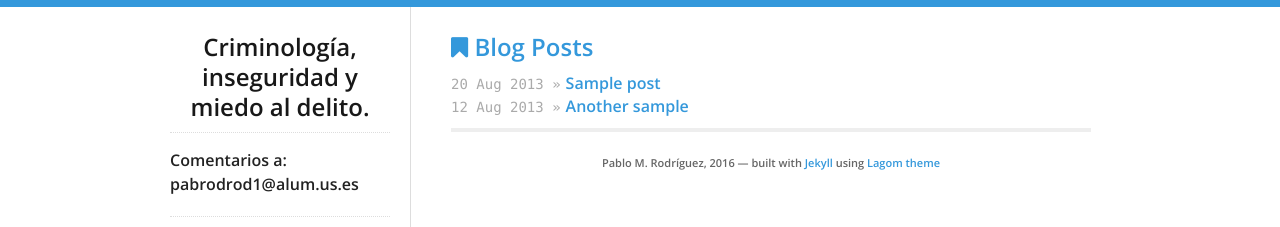
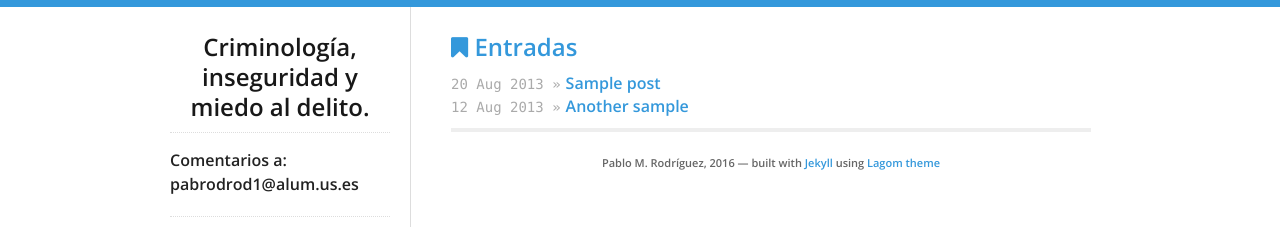
Before and after one commit to fearofcrime/fearofcrime.github.io, a Jekyll site: the page built from index.html, in a window 1280 px wide. Shown: the top 227 px of the page. Built offline with Jekyll 4.4.1, drawn with Linux system fonts in a browser that asks for light colours; nearby versions of some CDN libraries.

Commit message:
Update index.html

```diff
--- a/index.html
+++ b/index.html
@@ -4,7 +4,7 @@ title: Blog Posts
 ---
 
 <div id="home">
-  <h2><i class="fa fa-bookmark"></i> Blog Posts</h2>
+  <h2><i class="fa fa-bookmark"></i> Entradas </h2>
   <ul id="blog-posts" class="posts">
     {% for post in site.posts %}
       <li><span>{{ post.date | date_to_string }} &raquo;</span><a href="{{ post.url }}">{{ post.title }}</a></li>
```
